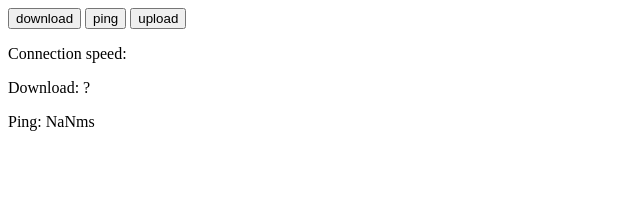
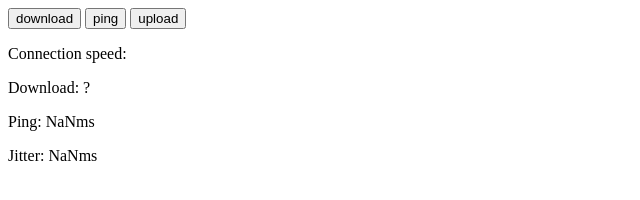
Before and after one commit to chetkoziol/cs176b_final, a website: page speed.html in a window 1280 px wide. Both pictures are taken after a click on the button "ping". Shown: the whole page, without its empty margins (0-640 px from the left). Drawn offline with nearby package versions, Linux system fonts and the light colour scheme; no server answers.

Commit message:
added jitter test

```diff
--- a/speed.html
+++ b/speed.html
@@ -18,6 +18,7 @@
     <p>Connection speed:</p>
     <p id='mbps'>Download: ?</p>
     <p id='ping'>Ping: ?</p>
+    <p id = 'jitter'>Jitter: ?</p>
   </body>
 </html>
 
@@ -105,10 +106,24 @@
     }
     // alert('Took ' + (end - start) + 'ms');
     var avg = 0;
-    for(var i = 0; i < ping_attempts; i++){
+    //avg ping
+    for(var i = 1; i < ping_attempts; i++){
       avg += times[i];
     }
-    document.getElementById("ping").innerHTML = "Ping: "+ avg/ping_attempts + 'ms';
+    avg = avg/ping_attempts;
+
+    //jitter
+    var jitter = 0;
+    for(var i = 1; i < ping_attempts; i++){
+      jitter += Math.abs((times[i] - avg));
+    }
+    jitter = jitter/ping_attempts;
+
+    console.log(times);
+
+    document.getElementById("ping").innerHTML = "Ping: "+ avg.toFixed(2) + 'ms';
+
+    document.getElementById("jitter").innerHTML = "Jitter: " + jitter.toFixed(2) + 'ms';
   }
 </script>
 
```
